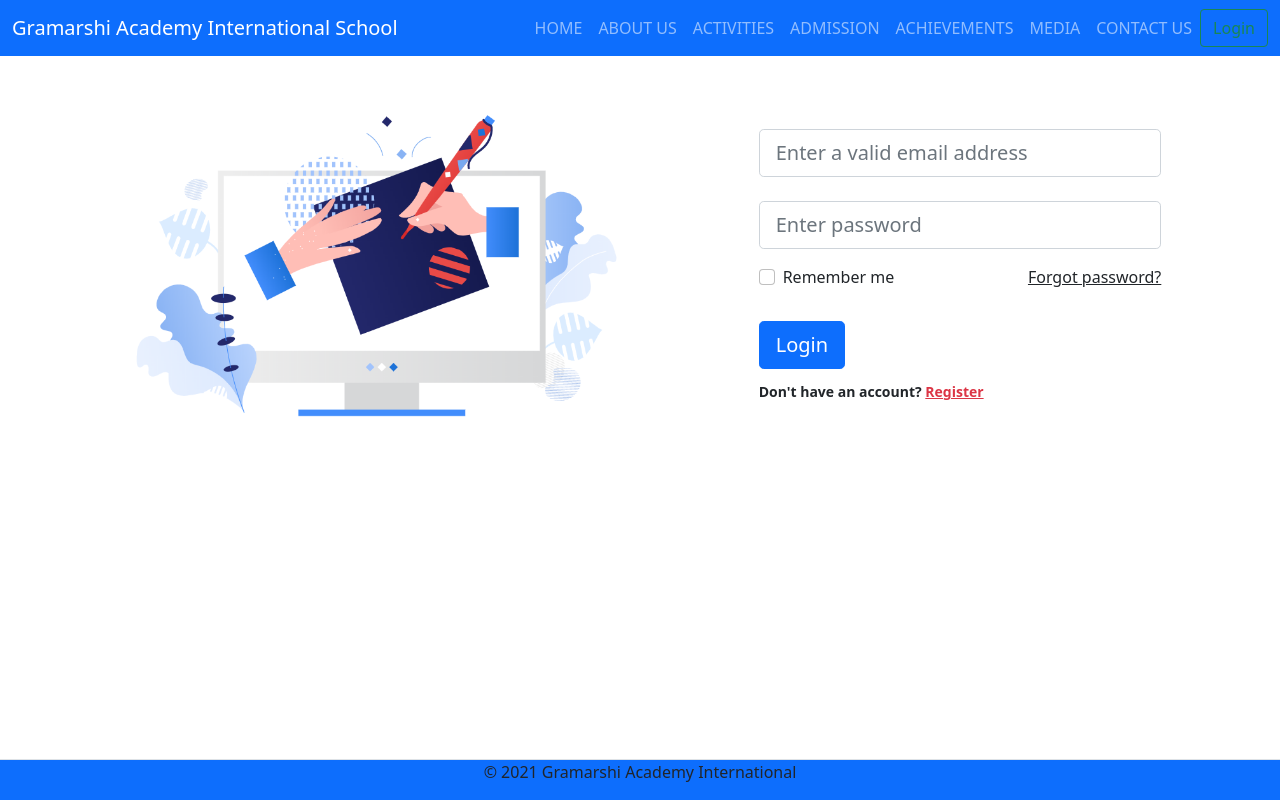
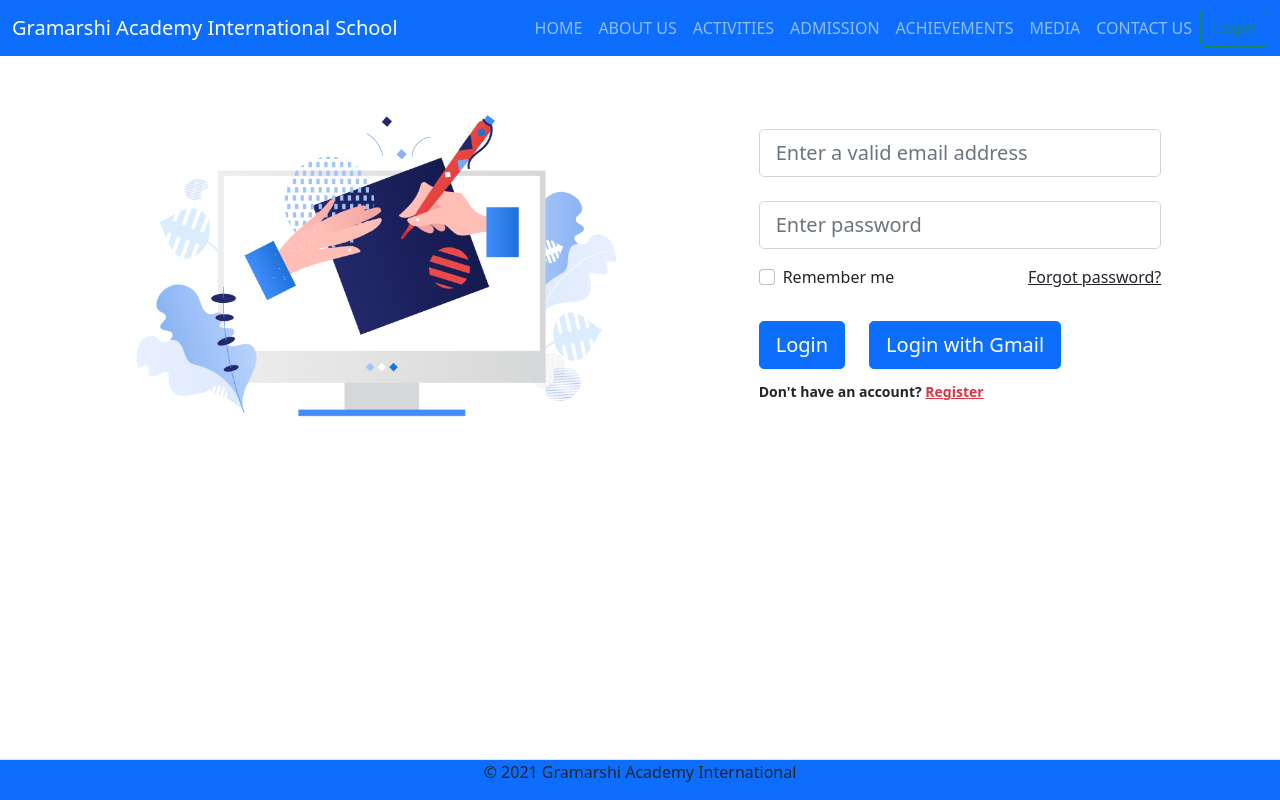
Before and after one commit to writetorkpandey/websiteGiaInfy, a React (Create React App) app: page /Login in a window 1280 px wide. Built offline with nearby package versions, Linux system fonts and the light colour scheme; no server answers.

Commit message:
login with Gmail

```diff
--- /dev/null
+++ b/src/Components/Admin.js
@@ -0,0 +1,29 @@
+import React ,{useState} from "react";
+import { auth } from "../firebaseConfig";
+import {
+    onAuthStateChanged,
+    signOut,
+  } from "firebase/auth";
+
+export default function Admin() {
+
+    const [user, setUser] = useState({});
+    onAuthStateChanged(auth, (currentUser) => {
+        setUser(currentUser);
+      });
+      const logout = async () => {
+        await signOut(auth);
+      };
+
+
+  return (
+    <div>
+      <h1 className ="mt-5"> This is Admin page </h1>
+
+      <div>
+        <h1 className="mt-5 p-5 text-center">{user.email} Admin Panel</h1>
+        <button onClick={logout}>Logout</button>
+      </div>
+    </div>
+  );
+}
--- a/src/Components/Header.js
+++ b/src/Components/Header.js
@@ -64,6 +64,7 @@ export default function Header() {
             <Link class="btn btn-outline-success" to="/Login" type="button">
               Login
             </Link>
+
           </div>
         </div>
       </nav>
--- a/src/Components/Login.js
+++ b/src/Components/Login.js
@@ -6,6 +6,8 @@ import {
   signOut,
 } from "firebase/auth";
 import { auth } from "../firebaseConfig";
+import {signInWithPopup, GoogleAuthProvider } from "firebase/auth";
+
 
 export default function Login() {
   const [loginEmail, setLoginEmail] = useState("");
@@ -28,6 +30,32 @@ export default function Login() {
       console.log(error.message);
     }
   };
+
+const provider = new GoogleAuthProvider();
+const loginWithGmail = async() => {
+
+ signInWithPopup(auth, provider)
+  .then((result) => {
+
+
+    // This gives you a Google Access Token. You can use it to access the Google API.
+    const credential = GoogleAuthProvider.credentialFromResult(result);
+    const token = credential.accessToken;
+    // The signed-in user info.
+    const user = result.user;
+    // ...
+  }).catch((error) => {
+    // Handle Errors here.
+    const errorCode = error.code;
+    const errorMessage = error.message;
+    // The email of the user's account used.
+    const email = error.email;
+    // The AuthCredential type that was used.
+    const credential = GoogleAuthProvider.credentialFromError(error);
+    // ...
+  });
+}
+
 
   const logout = async () => {
     await signOut(auth);
@@ -95,6 +123,15 @@ export default function Login() {
                 >
                   Login
                 </button>
+
+                <button
+                  type="button"
+                  class="btn btn-primary btn-lg mx-4"
+                  onClick={loginWithGmail}
+                >
+                  Login with Gmail
+                </button>
+
                 <p class="small fw-bold mt-2 pt-1 mb-0">
                   Don't have an account?{" "}
                   <a href="#!" class="link-danger">
--- a/src/Pages/LoginPage.js
+++ b/src/Pages/LoginPage.js
@@ -9,28 +9,19 @@ import {
   onAuthStateChanged,
   signOut,
 } from "firebase/auth";
+import Admin from "../Components/Admin";
 
-export default function Loginpage() {
+ export default function Loginpage() {
   const [user, setUser] = useState({});
   onAuthStateChanged(auth, (currentUser) => {
     setUser(currentUser);
   });
-  const logout = async () => {
-    await signOut(auth);
-  };
+
   return (
     <>
       <Header />
       {/* {console.log(user.email)} */}
-      {user ? (
-        <div>
-          <h1 className="mt-5 p-5 text-center">{user.email} Admin Panel</h1>
-          <button onClick={logout}>Logout</button>
-        </div>
-      ) : (
-        <Login></Login>
-      )}
-
+      {user ? <Admin /> : ( <Login></Login>)}
       <Footer />
     </>
   );
--- a/src/firebaseConfig.js
+++ b/src/firebaseConfig.js
@@ -4,6 +4,8 @@ import { initializeApp } from "firebase/app";
 // https://firebase.google.com/docs/web/setup#available-libraries
 import { getFirestore } from "firebase/firestore";
 import { getAuth } from "firebase/auth";
+
+
 
 // Your web app's Firebase configuration
 const firebaseConfig = {
```
Also changed, not shown: src/index.css (+7 -0 lines).
